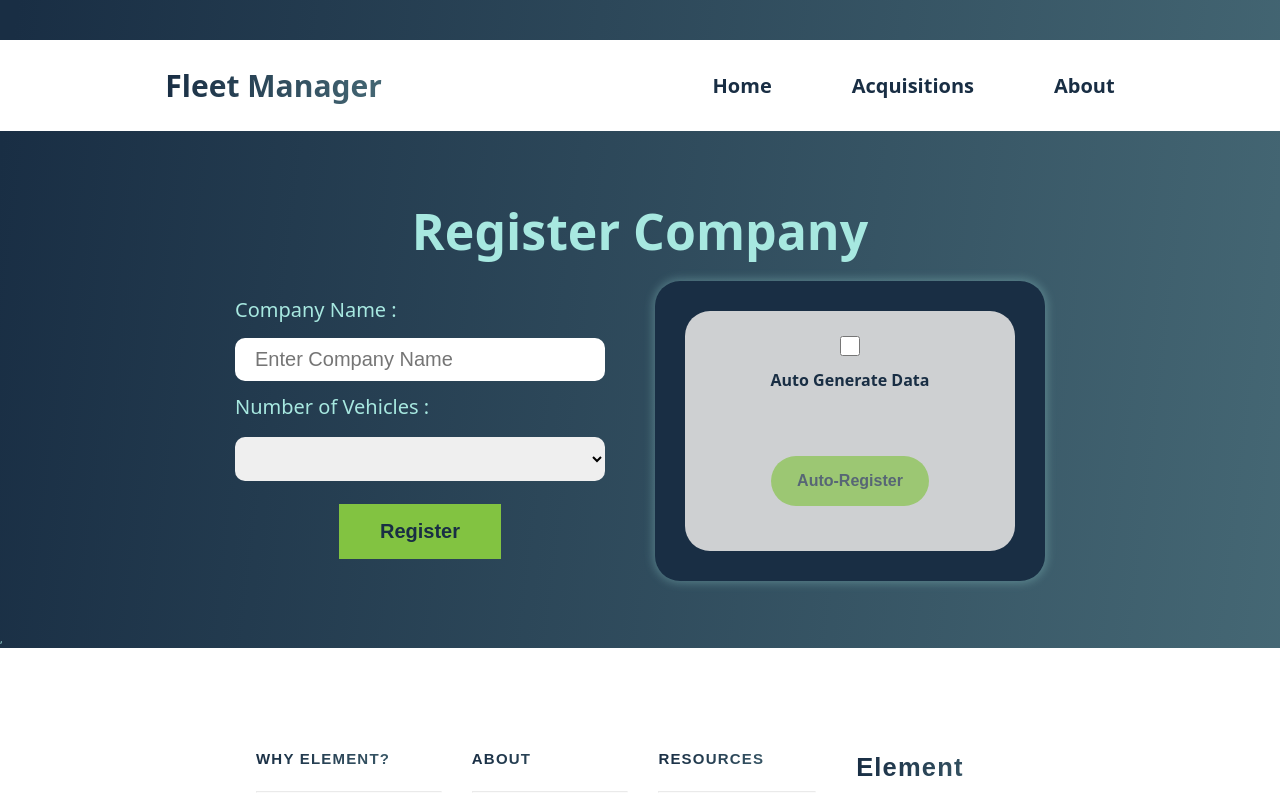
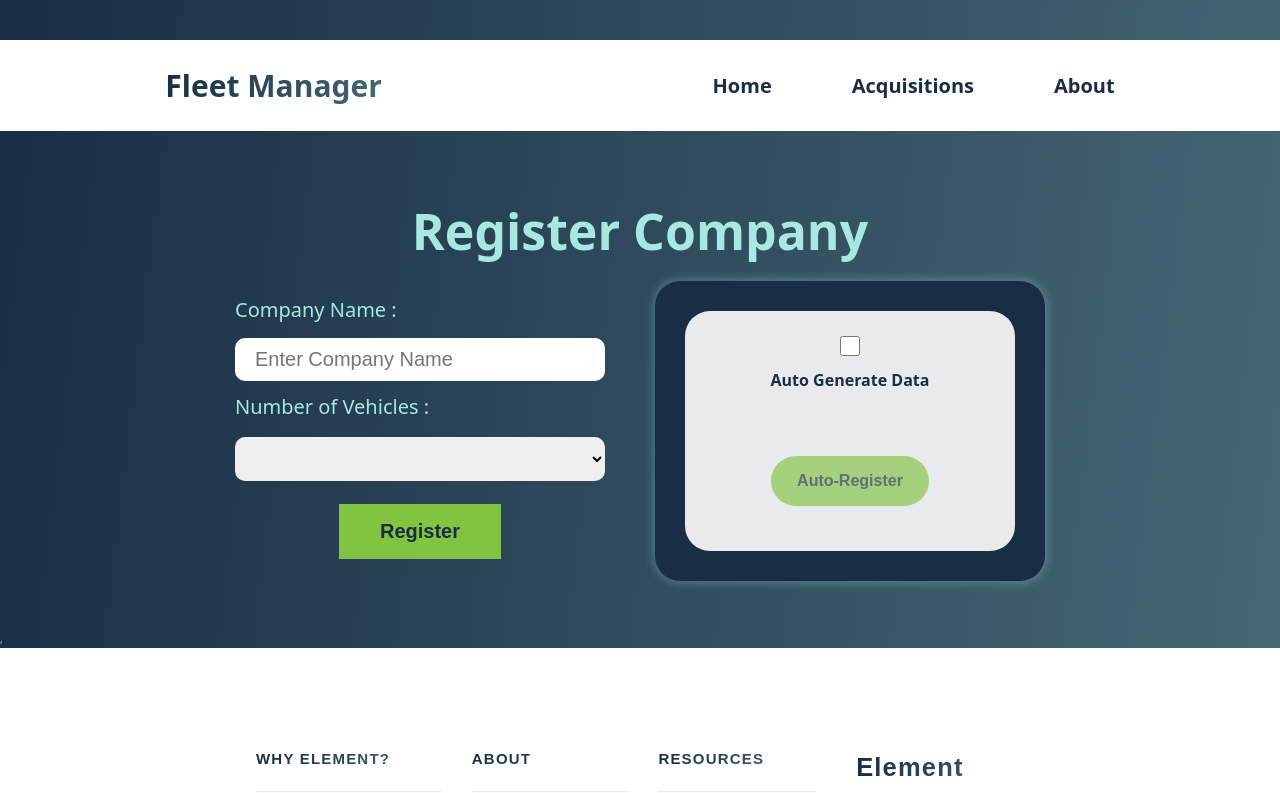
Before and after one commit to JIMOHMA/fleetsimulation, a React (Vite) app: page /new in a window 1280 px wide. Shown: the top 793 px of the page. Built offline with nearby package versions, Linux system fonts and the light colour scheme; no server answers.

Commit message:
Backgroud color change for the auto-generate button sub-container

```diff
--- a/src/App.css
+++ b/src/App.css
@@ -352,7 +352,7 @@ select {
 .bg-replace {
   position: absolute;
 
-  background-color: #e2e2e2e5;
+  background-color: #ffffffe5;
   height: calc(100% - 6rem);
   width: calc(100% - 6rem);
 
```
